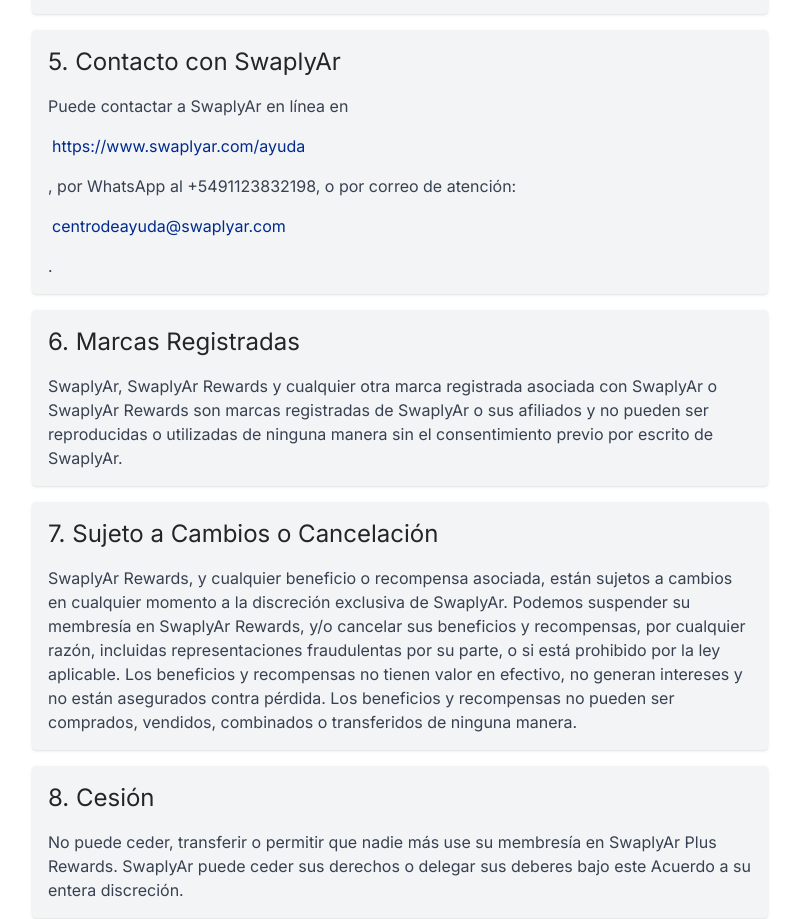
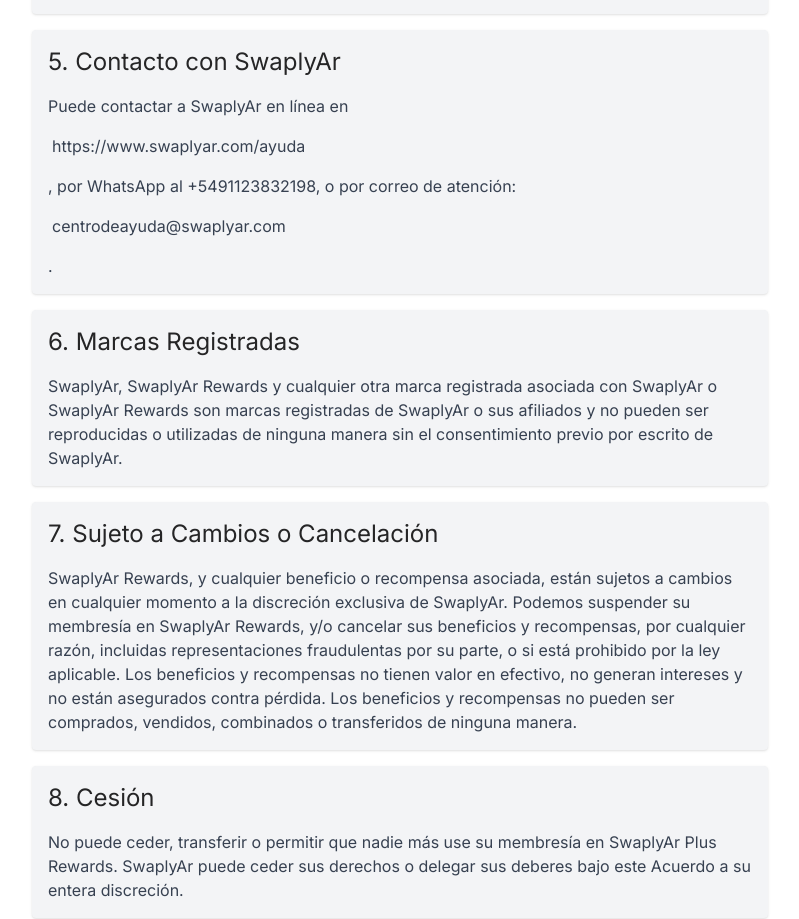
Before and after one commit to SwaplyarDev/swaplyar-frontend, a Next.js app: page /info/sapr-terms-conditions in a window 1280 px wide. Shown: the part 1860-2779 px from the top of the page, without its empty margins (240-1039 px from the left). Built offline with nearby package versions, Linux system fonts and the light colour scheme; no server answers.

Commit message:
Reemplacé la etiqueta <a> por Link y eliminé el atributo style inline.

```diff
--- a/components/ui/LinkWithHover/LinkWithHover.tsx
+++ b/components/ui/LinkWithHover/LinkWithHover.tsx
@@ -20,7 +20,6 @@ const LinkWithHover: FC<LinkWithHoverProps> = ({ href, children }) => {
     <a
       href={href}
       target="_blank"
-      style={{ color: '#012a8d', textDecoration: 'none' }}
       onMouseOver={handleMouseOver}
       onMouseOut={handleMouseOut}
       className="relative m-1 flex h-[48px] items-center gap-2 transition-transform duration-300 ease-in-out hover:scale-105 hover:text-blue-700 dark:text-sky-500 dark:hover:text-sky-600"
```
